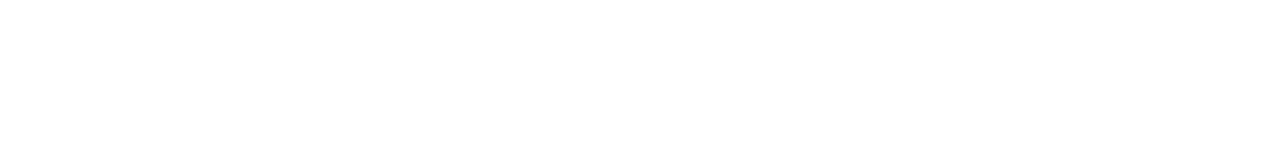
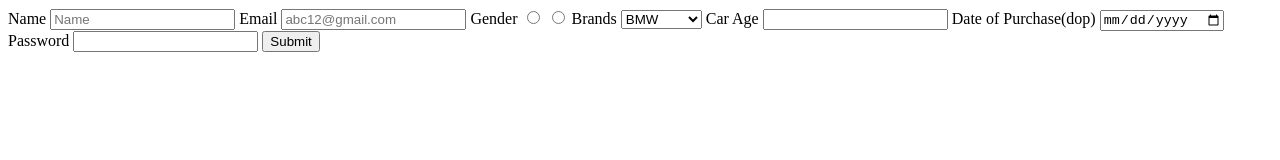
Before and after one commit to acciojob/car-insurance-form-shraddha2903, a website: page main.html in a window 1280 px wide. Drawn offline with Linux system fonts and the light colour scheme.

Commit message:
created a submission

```diff
--- a/main.html
+++ b/main.html
@@ -8,6 +8,35 @@
 
 <body>
 	<!-- the entire body must be written by student -->
+	<form action="#" method="post">
+		<label for="name">Name</label>
+		<input type="text" id="name" placeholder="Name"/>
+
+		<label for="email">Email</label>
+		<input type="email" id="email" placeholder="abc12@gmail.com"/>
+
+		<label for="gender">Gender</label>
+		<input type="radio" id="gender" value="male"/>
+		<input type="radio" id="gender" value="female"/>
+
+		<label for="cars">Brands</label>
+		<select id="cars">
+			<option>BMW</option>
+			<option>Audi</option>
+			<option>Mercedez</option>
+		</select>
+
+		<label for="carage">Car Age</label>
+		<input type="number" id="carage"/>
+
+		<label for="dop">Date of Purchase(dop)</label>
+		<input type="date" id="dop"/>
+
+		<label for="password">Password</label>
+		<input type="password" id="password"/>
+
+		<input type="submit" id="submit"/>
+	</form>
     <script type="text/javascript" src="./script.js">
 </script>
 
```
